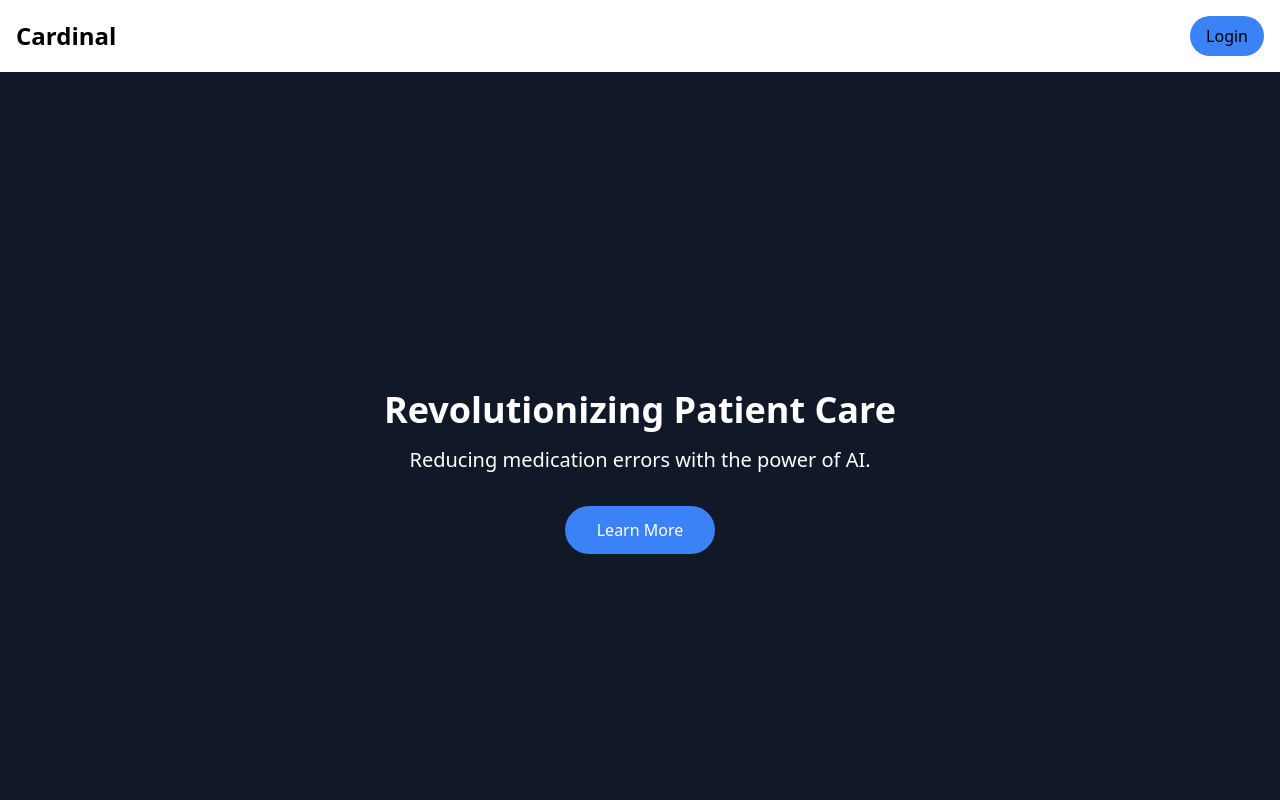
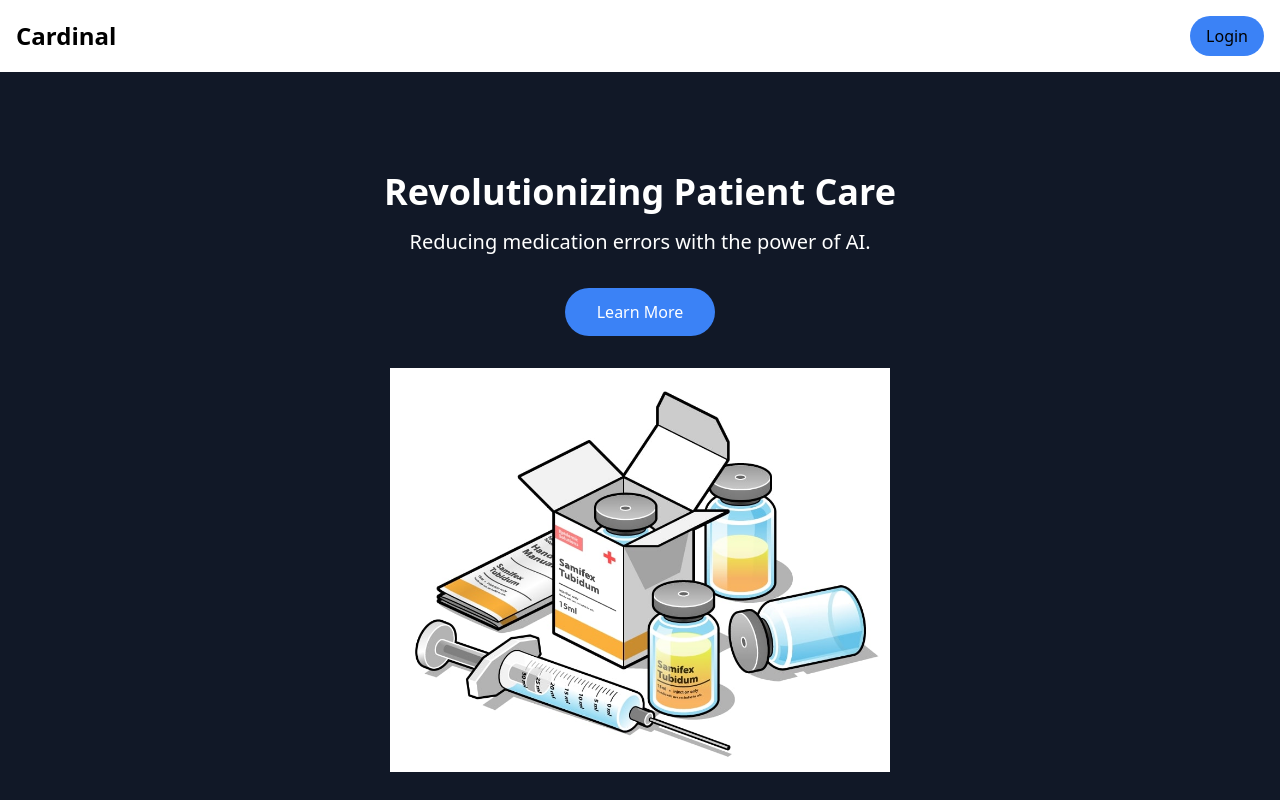
Before and after one commit to dgzct11/CardinalHacks2023, a Next.js app in the folder cardinal/: page /home in a window 1280 px wide. Shown: the top 800 px of the page. Built offline with nearby package versions, Linux system fonts and the light colour scheme.

Commit message:
Home page design changes

```diff
--- a/cardinal/src/app/home/page.tsx
+++ b/cardinal/src/app/home/page.tsx
@@ -2,7 +2,9 @@
 
 import Head from 'next/head';
 import Link from 'next/link';
+import Image from 'next/image';
 import { FaClock, FaChartBar, FaShieldAlt } from 'react-icons/fa';
+import drugs from '../../../images/drugs.jpg'
 
 const HomePage = () => {
   return (
@@ -24,7 +26,14 @@ const HomePage = () => {
         <h1 className="text-4xl font-bold mb-4">Revolutionizing Patient Care</h1>
         <p className="text-xl mb-8">Reducing medication errors with the power of AI.</p>
         <a href="#about" className="bg-blue-500 hover:bg-blue-600 px-8 py-3 rounded-full transition duration-300">Learn More</a>
+
+        {/* Importing the image */}
+        <div className="mt-8 text-center rounded-full">
+          <Image src={drugs} alt="Medicine" width={500} height={500} />
+        </div>
+
       </div>
+
 
       {/* Brief Introduction */}
       <div id="about" className="p-8 bg-white text-gray-600">
```
